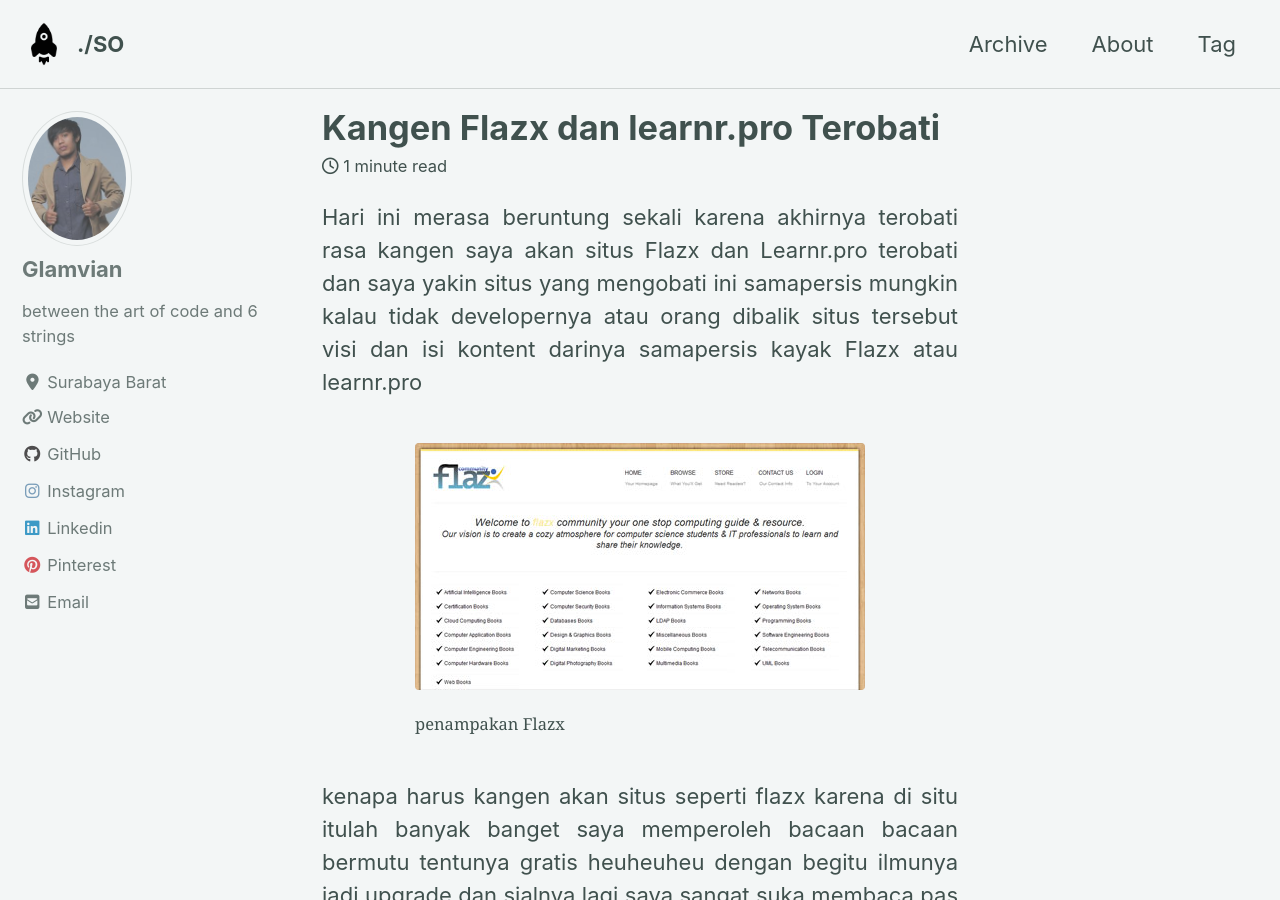
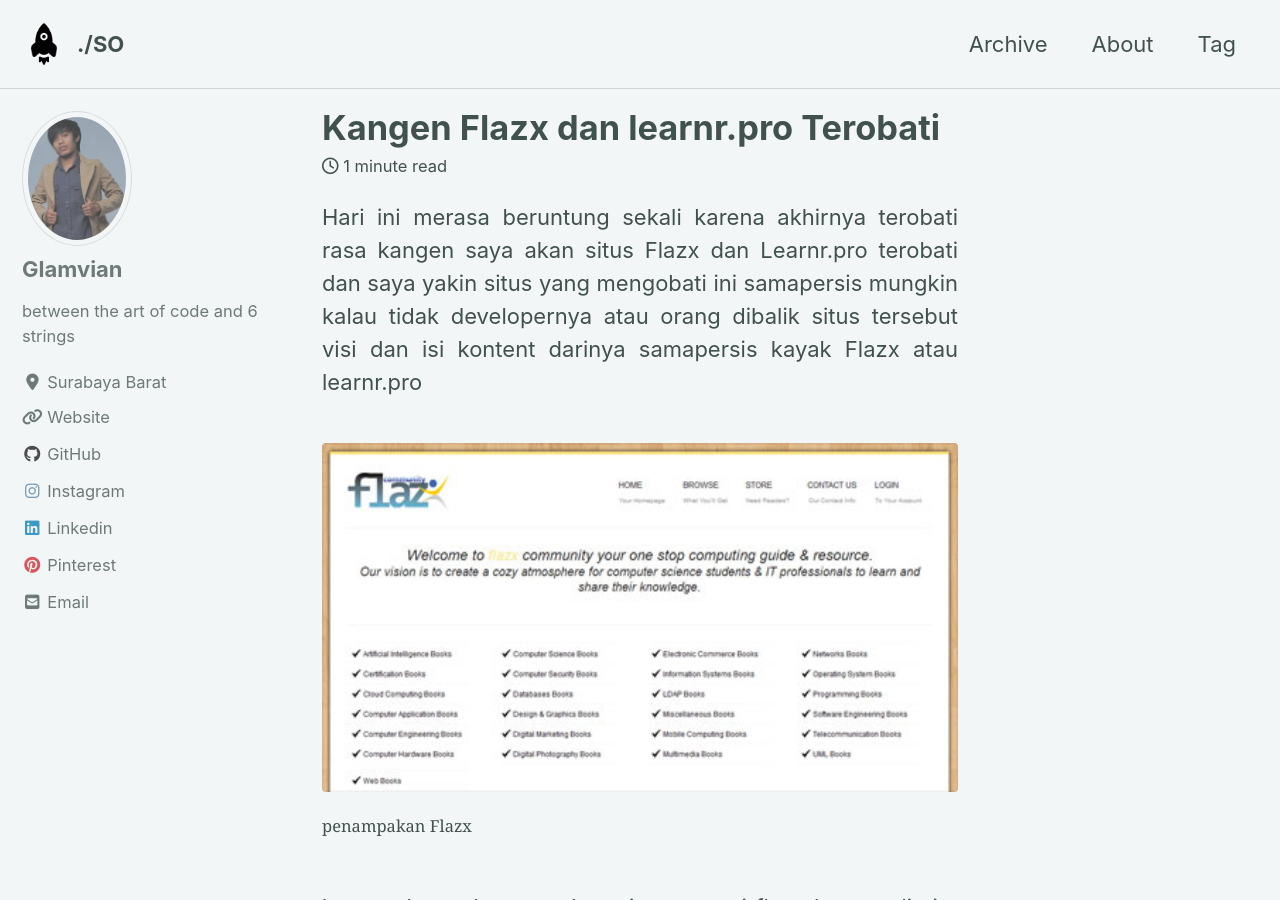
Before and after one commit to piyan13/mantan-blog, a Jekyll site: the page built from _posts/2018-03-27-kangen-Flazx-dan-learnr-pro.md, in a window 1280 px wide and 900 px high. Built offline with Jekyll 4.4.1, drawn with Linux system fonts in a browser that asks for light colours; cached includes are drawn as plain includes; nearby versions of some CDN libraries.

Commit message:
fixed images for post kangen flazx dan learnr pro

```diff
--- a/_posts/2018-03-27-kangen-Flazx-dan-learnr-pro.md
+++ b/_posts/2018-03-27-kangen-Flazx-dan-learnr-pro.md
@@ -1,7 +1,7 @@
 ---
 title: "Kangen Flazx dan learnr.pro Terobati"
 tags:
- Books
+ - Books
 layout: single
 author_profile: true
 read_time: true
@@ -12,27 +12,34 @@ related: true
 
 Hari ini merasa beruntung sekali karena akhirnya terobati rasa kangen saya akan situs Flazx dan Learnr.pro terobati dan saya yakin situs yang mengobati ini samapersis mungkin kalau tidak developernya atau orang dibalik situs tersebut visi dan isi kontent darinya samapersis kayak Flazx atau learnr.pro
 {:style="text-align: justify;"}
-
-<figure style="width: 450px" class="align-center">
-<img src="/images/flazx.jpg">
-<figcaption>penampakan Flazx</figcaption>
+{% capture flsx_img %}
+![Foo]({{"/assets/images/flazx.jpg" | relative_url}})
+{% endcapture %}
+<figure>
+	{{flsx_img | markdownify | remove: "<p>" | remove: "</p>"}}
+	<figcaption>penampakan Flazx</figcaption>
 </figure>
 
 kenapa harus kangen akan situs seperti flazx karena di situ itulah banyak banget saya memperoleh bacaan bacaan bermutu tentunya gratis heuheuheu dengan begitu ilmunya jadi upgrade dan sialnya lagi saya sangat suka membaca pas lagi kangen cari cari lagi sering beberapa kali dulu awal 2009an situs flazx sering down under maintenance atau di serang sama administrator publisher buku beberapa judul bisa saya dapetin di kickastorrent terus akhir mati suri situs flazx untuk beberapa bulan.
 {:style="text-align: justify;"}
 
-
-<figure style="width: 400px" class="align-center">
-<img src="/images/learnr.png">
-<figcaption>logo situs learnr.pro</figcaption>
+{% capture flsx_img %}
+![Foo]({{"/assets/images/learnr.png" | relative_url}})
+{% endcapture %}
+<figure>
+	{{flsx_img | markdownify | remove: "<p>" | remove: "</p>"}}
+	<figcaption>logo situs learnr.pro</figcaption>
 </figure>
 
 setelah sekian lama saya mencari mencari dengan googling dan bertanya pada acitivis di forum forum ternyata flazx bertranpormasi menjadi situs learnr.pro saya pikir banyak banget musuh darsi situs itu untuk jaga jaga akhirnya saya banyak banget dunlut berbagai macam buku yang ada disana takut sewaktu waktu situ akan down lagi , kekhawatiran itu terbukti sekitar tahun 2016 saya akses situs itu sudah menjadi web parkir domain, kebanyakan di google searh dengan keyword learnr.pro flazx alternative tidak bisa memuaskan saya karena kebanyakan situs yang dimaksut berisi kontent kontent jadul yang kurang sekali mutunya
 {:style="text-align: justify;"}
 
-<figure style="width: 600px" class="align-center">
-<img src="/images/kumpulanbuku.png">
-<figcaption>my directory</figcaption>
+{% capture flsx_img %}
+![Foo]({{"/assets/images/kumpulanbuku.png" | relative_url}})
+{% endcapture %}
+<figure>
+	{{flsx_img | markdownify | remove: "<p>" | remove: "</p>"}}
+	<figcaption>my directory</figcaption>
 </figure>
 
 dan hari ini saya sudah bisa menambah koleksi buku buku favorit untuk dibaca dan di praktekan bagi yang pengen tahu alamat situs flazx dan learnr.pro yang baru bisa email saya dan suatu hari saya jugak akan membeli buku buku tersebut heuheuheu insyallah kalau ada rezeki berlebih
```
Also changed, not shown: 2 other files.
